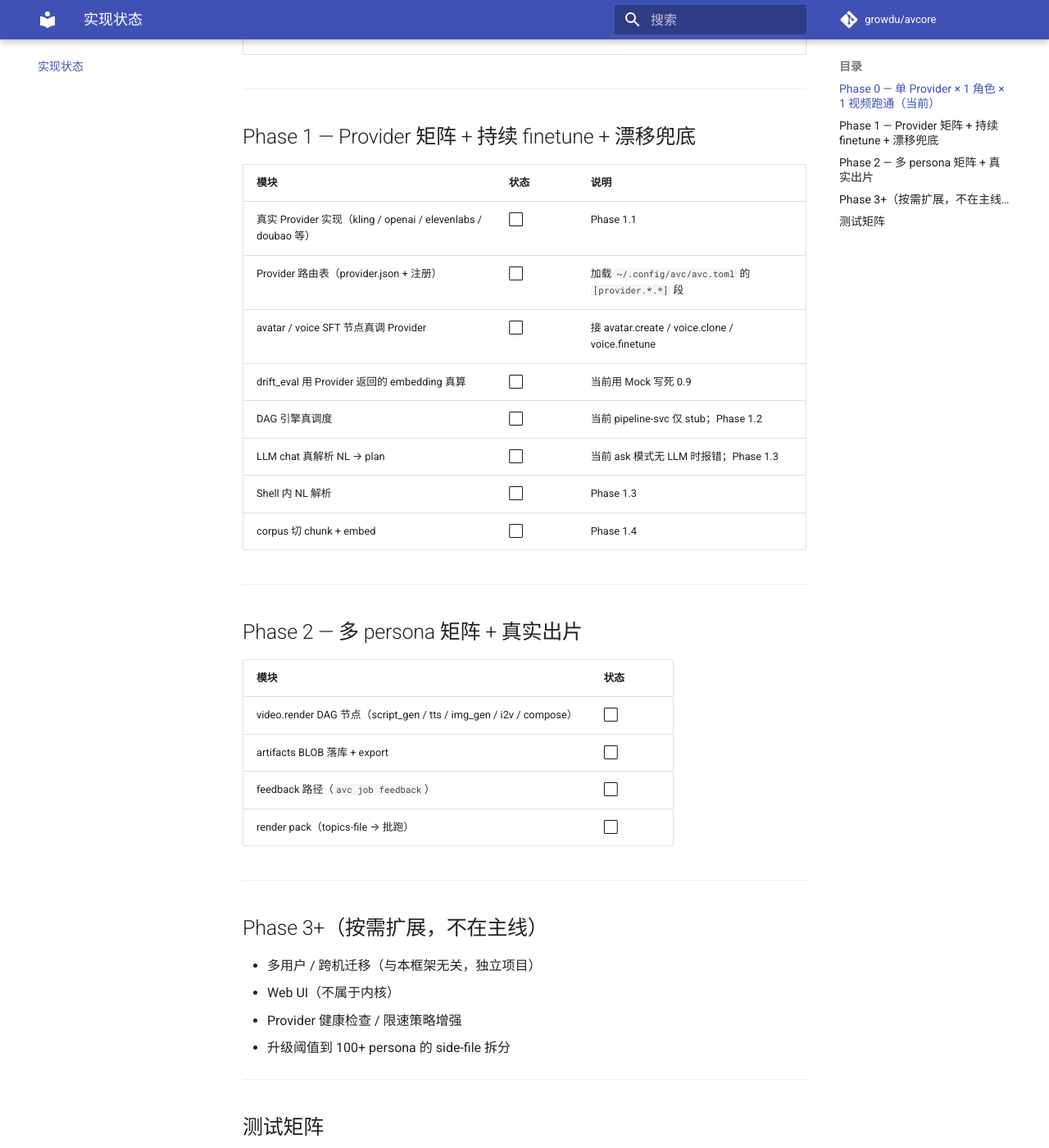
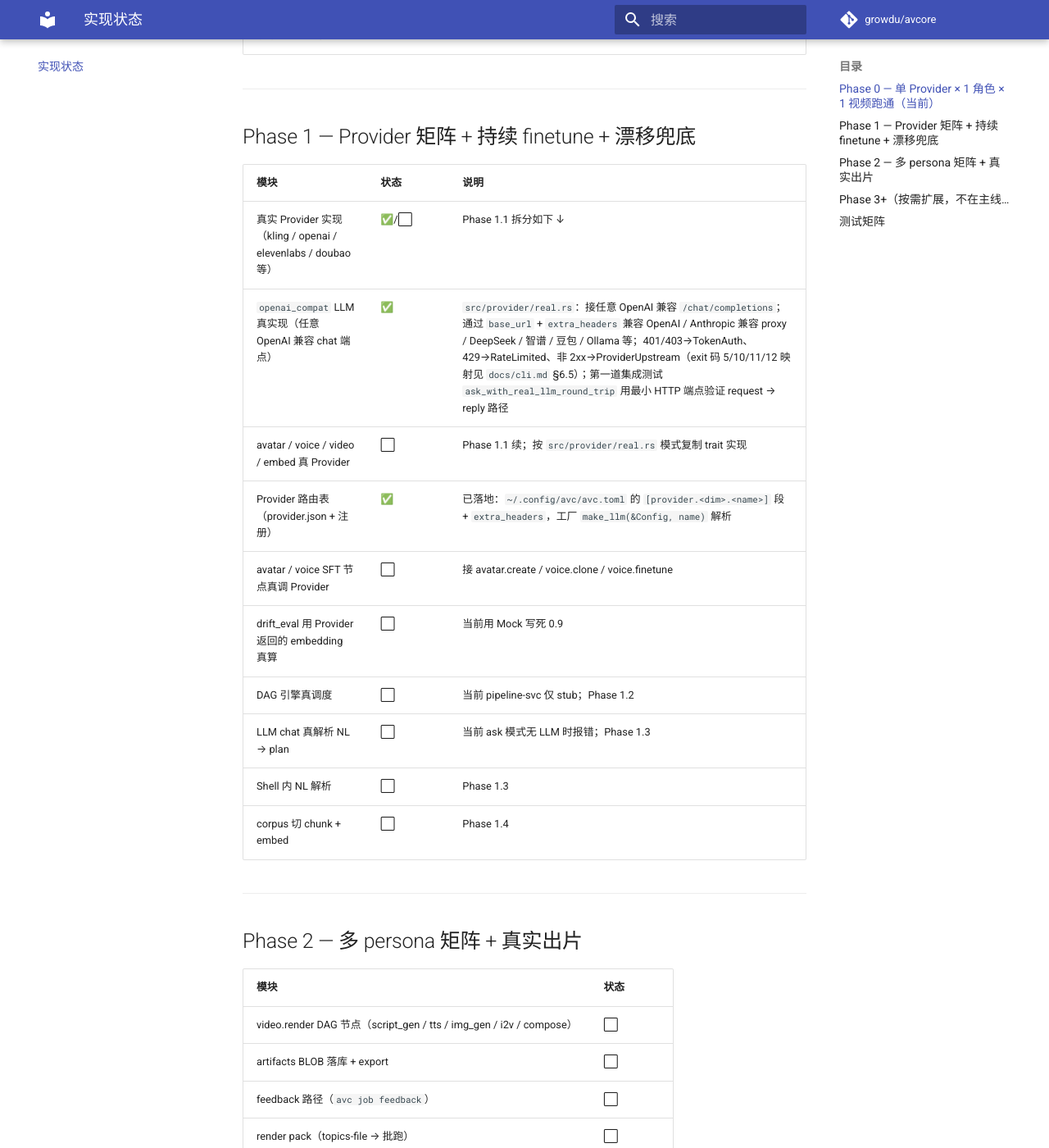
Before and after one commit to growdu/avcore, an MkDocs documentation site: the page built from docs/status.md, in a window 1280 px wide and 1400 px high, scrolled down 1116 px. Shown: the whole window at 82% size. Built offline with MkDocs 1.6.1 and Material for MkDocs 9.7.7, drawn with Linux system fonts in a browser that asks for light colours; comment, search, counter and statistics services are not loaded; some of the changed text lies outside the part shown.

Commit message:
docs: Phase 1 Provider 路由第一刀交付

````diff
--- a/docs/status.md
+++ b/docs/status.md
@@ -26,8 +26,10 @@
 
 | 模块 | 状态 | 说明 |
 |------|------|------|
-| 真实 Provider 实现（kling / openai / elevenlabs / doubao 等） | ⬜ | Phase 1.1 |
-| Provider 路由表（provider.json + 注册） | ⬜ | 加载 `~/.config/avc/avc.toml` 的 `[provider.*.*]` 段 |
+| 真实 Provider 实现（kling / openai / elevenlabs / doubao 等） | ✅/⬜ | Phase 1.1 拆分如下 ↓ |
+| `openai_compat` LLM 真实现（任意 OpenAI 兼容 chat 端点） | ✅ | `src/provider/real.rs`：接任意 OpenAI 兼容 `/chat/completions`；通过 `base_url` + `extra_headers` 兼容 OpenAI / Anthropic 兼容 proxy / DeepSeek / 智谱 / 豆包 / Ollama 等；401/403→TokenAuth、429→RateLimited、非 2xx→ProviderUpstream（exit 码 5/10/11/12 映射见 `docs/cli.md` §6.5）；第一道集成测试 `ask_with_real_llm_round_trip` 用最小 HTTP 端点验证 request → reply 路径 |
+| avatar / voice / video / embed 真 Provider | ⬜ | Phase 1.1 续；按 `src/provider/real.rs` 模式复制 trait 实现 |
+| Provider 路由表（provider.json + 注册） | ✅ | 已落地：`~/.config/avc/avc.toml` 的 `[provider.<dim>.<name>]` 段 + `extra_headers`，工厂 `make_llm(&Config, name)` 解析 |
 | avatar / voice SFT 节点真调 Provider | ⬜ | 接 avatar.create / voice.clone / voice.finetune |
 | drift_eval 用 Provider 返回的 embedding 真算 | ⬜ | 当前用 Mock 写死 0.9 |
 | DAG 引擎真调度 | ⬜ | 当前 pipeline-svc 仅 stub；Phase 1.2 |
@@ -75,7 +77,10 @@ tests/integration.rs           15 tests
 ├── render_rejects_non_ready_version            [新增] Task 3: building → Conflict
 ├── config_set_get_round_trip                   [新增] Task 1: 点号路径 round-trip
 ├── config_rejects_empty_provider_name          [新增] Task 1+: set/get 对空 name 对称拒绝
-└── ask_without_llm_errors
+├── ask_without_llm_errors
+├── ask_with_real_llm_round_trip                [新增] Phase 1.1: ask 真发请求到 OpenAI 兼容 LLM（最小 HTTP 端点）
+├── provider_test_unknown_llm_name_says_not_configured   [新增] Phase 1.1: provider test 未配置
+└── provider_test_unsupported_dim               [新增] Phase 1.1: avatar/voice/video/embed 暂未实现
 ```
 
 CI：
````
Also changed, not shown: other parts of docs/status.md (+1 -1 lines), docs/api/README.md (+1 -1 lines).
